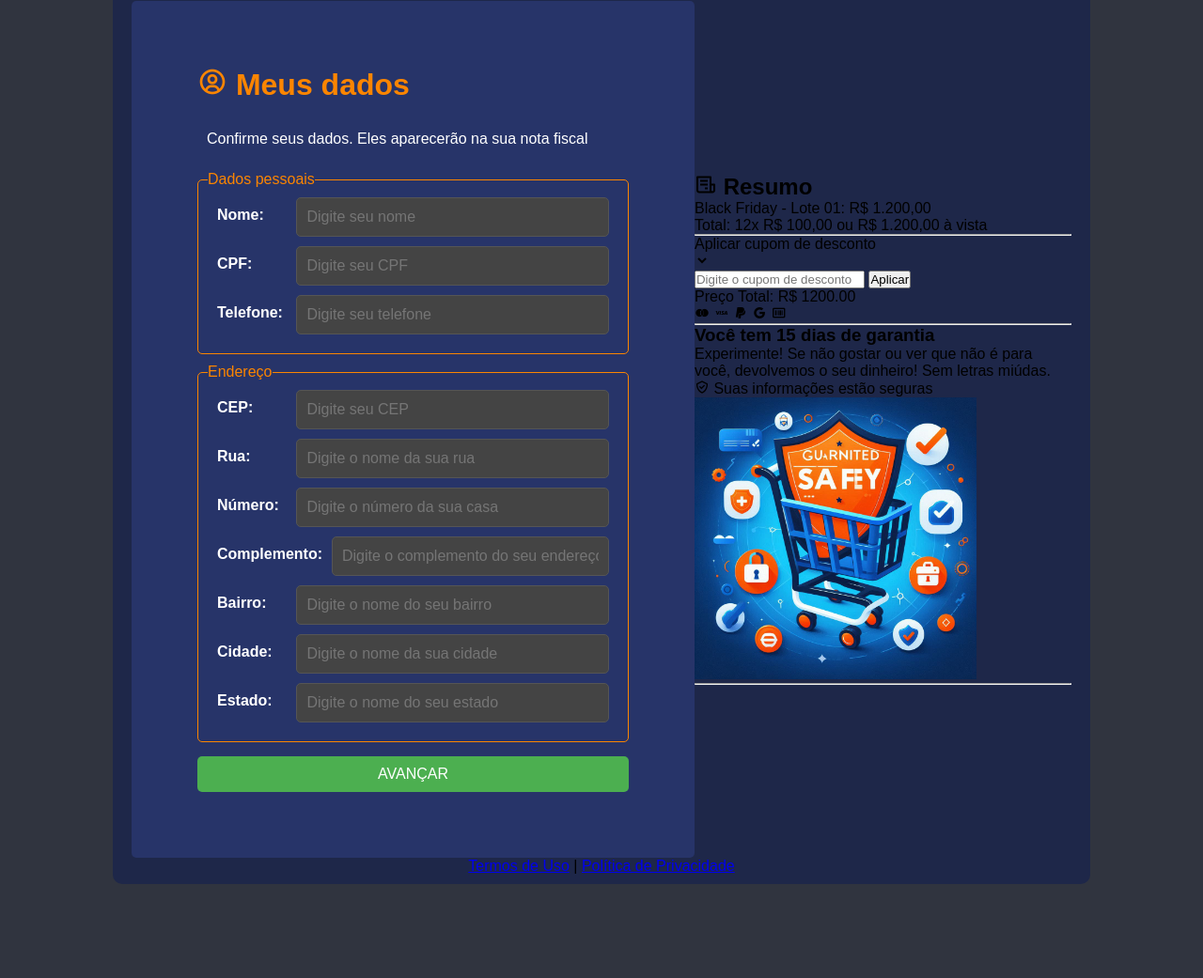
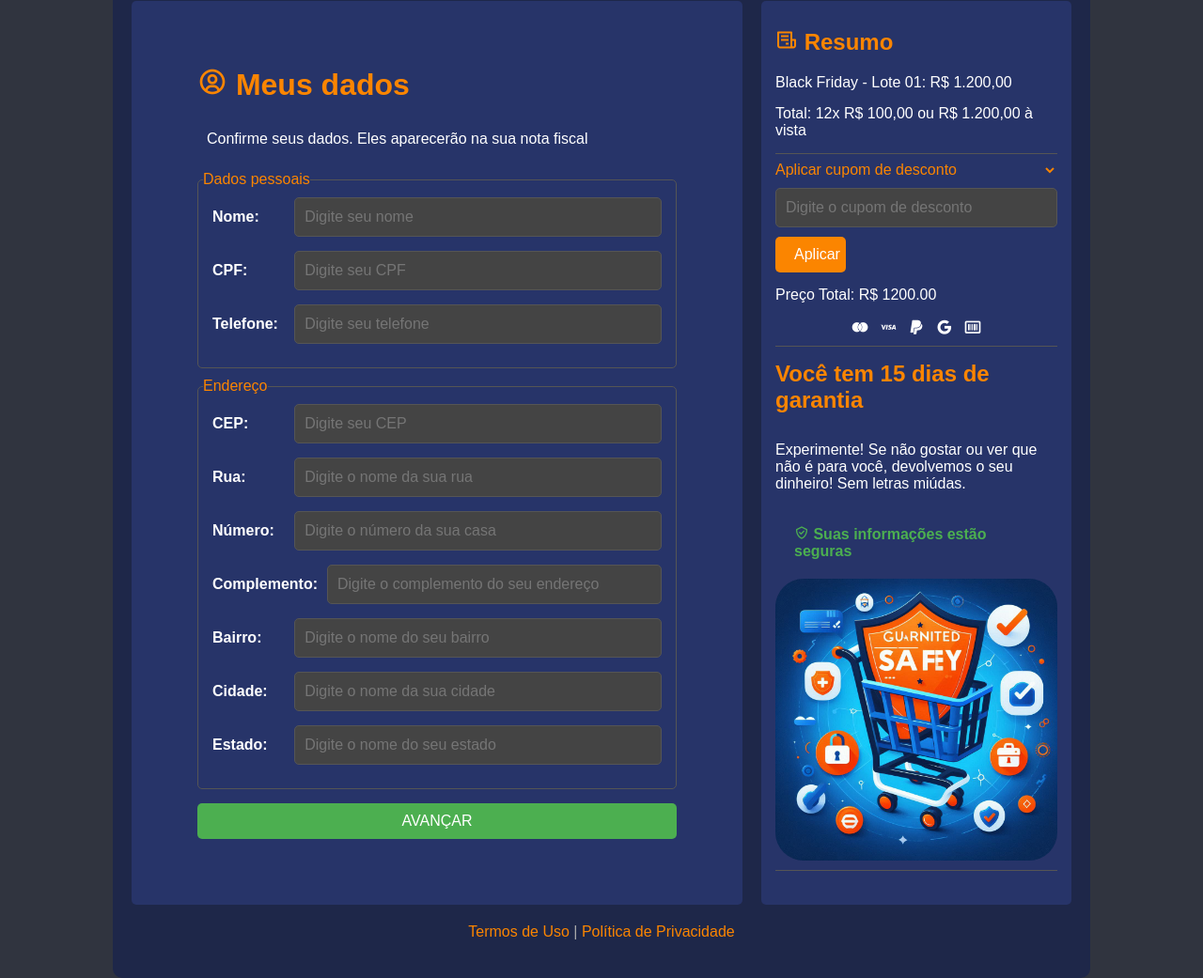
Before and after one commit to kendes05/Hashforms, a plain HTML site: page index.html in a window 1280 px wide. Shown: the part 373-1414 px from the top of the page at 94% size. Before the commit the page ends 1314 px from the top, so only its background shows below. Drawn offline with nearby package versions, Linux system fonts and the light colour scheme.

Commit message:
css da pagina

```diff
--- a/index.html
+++ b/index.html
@@ -113,33 +113,33 @@
           <h2><i class="bx bx-receipt"></i> Resumo</h2>
           <p>Black Friday - Lote 01: R$ 1.200,00</p>
           <p>Total: 12x R$ 100,00 ou R$ 1.200,00 à vista</p>
-          <hr />
           <div class="discount">
             <div class="discount-header">
-              <p>Aplicar cupom de desconto</p>
+              <span>Aplicar cupom de desconto</span>
               <i id="toggle-icon" class="bx bxs-chevron-down bx-chevron-up"></i>
             </div>
             <input type="text" placeholder="Digite o cupom de desconto" />
             <button>Aplicar</button>
-            <p>Preço Total: R$ 1200.00</p>
-            <div class="credit-cards-image">
+            <p class="total-price">Preço Total: R$ 1200.00</p>
+            <div class="credit-cards-images">
               <i class="bx bxl-mastercard"></i>
               <i class="bx bxl-visa"></i>
               <i class="bx bxl-paypal"></i>
               <i class="bx bxl-google"></i>
               <i class="bx bx-barcode"></i>
             </div>
-            <hr />
-            <h3>Você tem 15 dias de garantia</h3>
-            <p>
-              Experimente! Se não gostar ou ver que não é para você, devolvemos
-              o seu dinheiro! Sem letras miúdas.
-            </p>
-            <p>
-              <i class="bx bx-check-shield"></i> Suas informações estão seguras
-            </p>
-            <img src="safe.jpg" alt="" width="300px" />
-            <hr />
+            <div class="garantia">
+              <h3>Você tem 15 dias de garantia</h3>
+              <p>
+                Experimente! Se não gostar ou ver que não é para você,
+                devolvemos o seu dinheiro! Sem letras miúdas.
+              </p>
+              <span>
+                <i class="bx bx-check-shield"></i> Suas informações estão
+                seguras
+              </span>
+              <img src="safe.jpg" alt="" width="300px" />
+            </div>
           </div>
         </div>
       </div>
--- a/styles.css
+++ b/styles.css
@@ -29,17 +29,18 @@ body {
 
 .main-container {
   display: flex;
-  align-items: center;
+  flex-wrap: wrap;
   justify-content: center;
   padding-left: 20px;
   padding-right: 20px;
+  gap: 20px;
 }
 
 .my-data {
   background-color: #273469;
   border-radius: 5px;
   padding: 70px;
-  width: 85%;
+  width: 70%;
 }
 
 h1,
@@ -61,9 +62,9 @@ form {
 fieldset {
   display: flex;
   flex-direction: column;
-  border: 1px solid #fb8500;
+  border: 1px solid #555;
   border-radius: 5px;
-  padding: 10px;
+  padding: 10px 5px;
   margin-bottom: 10px;
 }
 legend {
@@ -93,6 +94,7 @@ label {
   padding: 10px;
   font-size: 1rem;
   color: white;
+  margin-bottom: 5px;
 }
 form button {
   background-color: #4caf50;
@@ -104,3 +106,113 @@ form button {
   margin-top: 5px;
   cursor: pointer;
 }
+
+.resume {
+  background-color: #273469;
+  border-radius: 5px;
+  padding: 30px 15px;
+  max-width: 30%;
+  display: block;
+}
+
+.my-data,
+.resume {
+  flex: 1;
+}
+
+.resume h2 {
+  color: #fb8500;
+  margin-bottom: 20px;
+}
+.resume p {
+  color: white;
+  margin-bottom: 15px;
+}
+
+.discount-header {
+  display: flex;
+  justify-content: space-between;
+  align-items: center;
+  border-top: 1px solid #555;
+  padding-top: 8px;
+  cursor: pointer;
+}
+
+.discount-header span,
+.discount-header i {
+  color: #fb8500;
+}
+
+.discount {
+  display: flex;
+  flex-direction: column;
+}
+
+.discount input {
+  background-color: #444444;
+  height: 20px;
+  border-radius: 5px;
+  border: 1px solid #555;
+  padding: 10px;
+  font-size: 1rem;
+  color: white;
+  margin-top: 10px;
+}
+.discount button {
+  background-color: #fb8500;
+  margin-top: 10px;
+  color: white;
+  width: 25%;
+  border-radius: 5px;
+  border: none;
+  padding: 10px 20px;
+  font-size: 1em;
+  cursor: pointer;
+}
+.total-price {
+  margin-top: 15px;
+}
+.credit-cards-images {
+  display: flex;
+  justify-content: center;
+  color: white;
+  margin-bottom: 10px;
+  gap: 10px;
+}
+.credit-cards-images i {
+  font-size: 20px;
+}
+.garantia {
+  border-top: 1px solid #555;
+  border-bottom: 1px solid #555;
+  display: flex;
+  flex-direction: column;
+  align-items: center;
+  padding-bottom: 10px;
+}
+h3 {
+  color: #fb8500;
+  font-size: 1.5rem;
+  padding-top: 15px;
+  padding-bottom: 30px;
+}
+.garantia span {
+  color: #4caf50;
+  font-weight: bold;
+  padding: 20px;
+}
+.garantia img {
+  border-radius: 10%;
+}
+
+footer {
+  margin-top: 20px;
+  margin-bottom: 30px;
+}
+footer a {
+  text-decoration: none;
+  color: #fb8500;
+}
+footer p {
+  color: #aaaaaa;
+}
```
